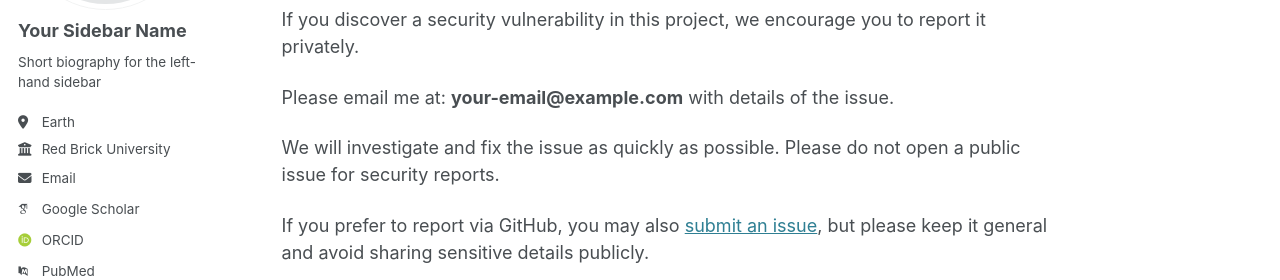
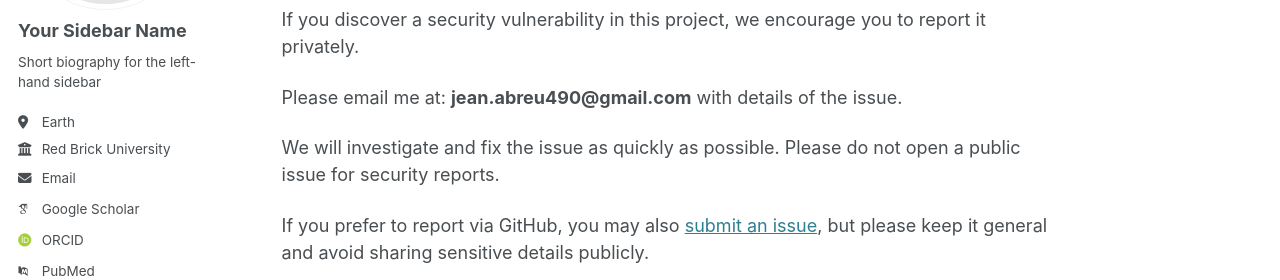
Before and after one commit to Jean-Abreu/jeanabreu.github.io, a Jekyll site: the page built from SECURITY.md, in a window 1280 px wide and 933 px high. Shown: the part 264-544 px from the top of the window. Built offline with Jekyll 4.4.1, drawn with Linux system fonts in a browser that asks for light colours; some web fonts are replaced; our own code applies the rules of GitHub Pages for plain Markdown files.

Commit message:
Update SECURITY.md

```diff
--- a/SECURITY.md
+++ b/SECURITY.md
@@ -4,7 +4,7 @@
 
 If you discover a security vulnerability in this project, we encourage you to report it privately.
 
-Please email me at: **your-email@example.com** with details of the issue.
+Please email me at: **jean.abreu490@gmail.com** with details of the issue.
 
 We will investigate and fix the issue as quickly as possible. Please do not open a public issue for security reports.
 
```
